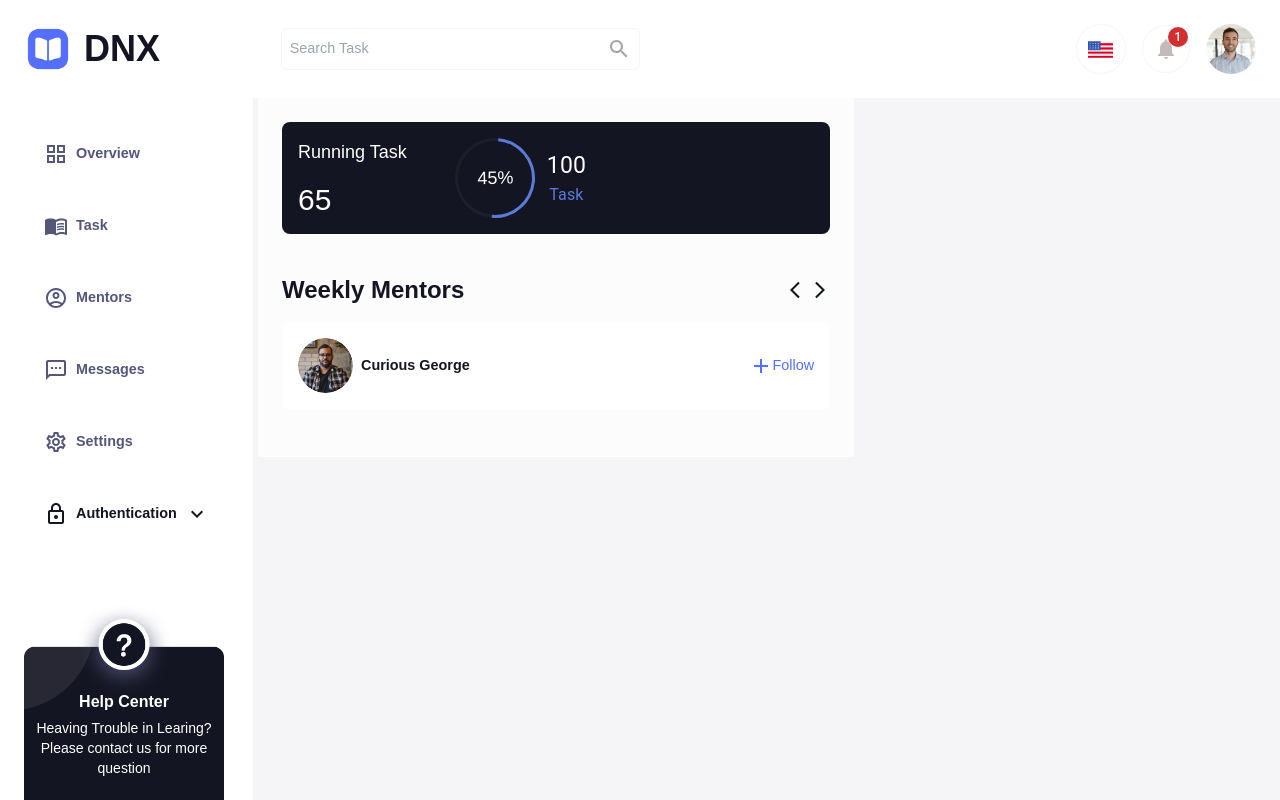
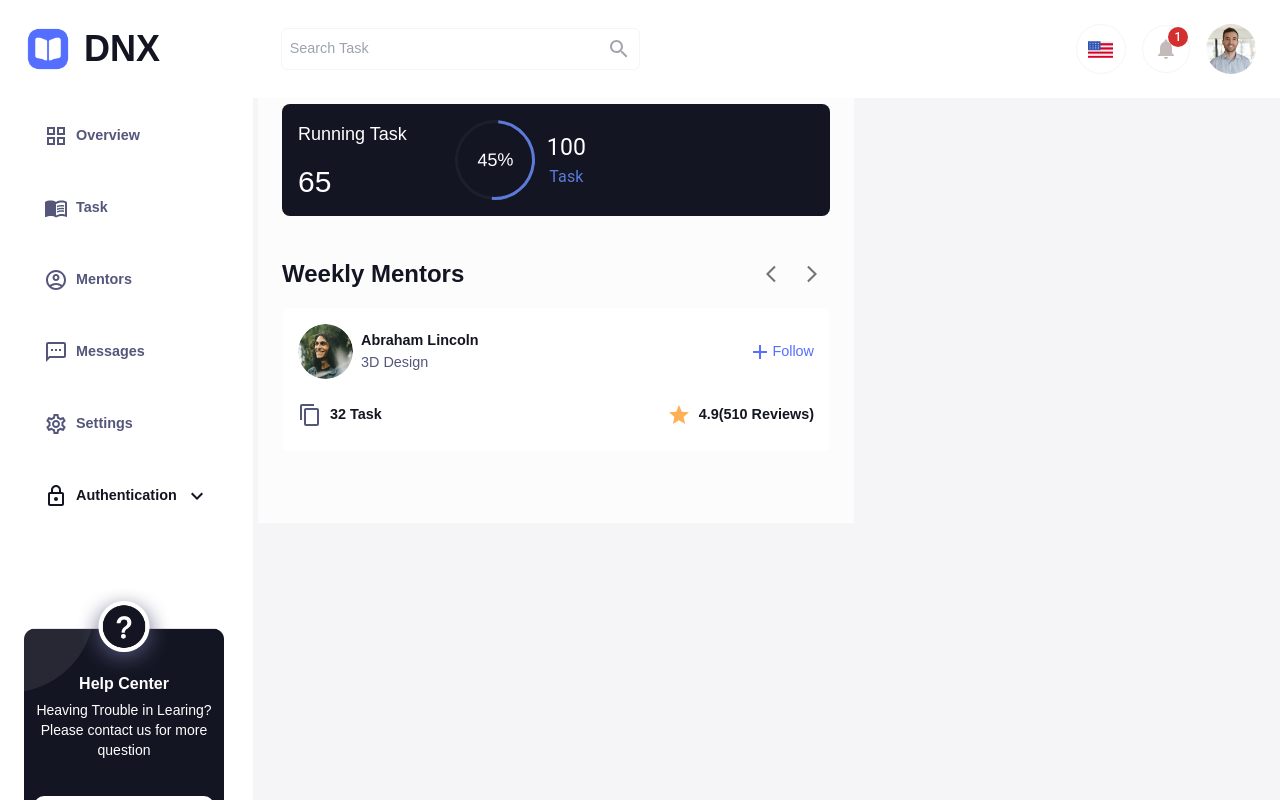
Before and after one commit to AliRaza048/student-Management-App, a React (Create React App) app: page / in a window 1280 px wide. Built offline with nearby package versions, Linux system fonts and the light colour scheme.

Commit message:
working on design

```diff
--- a/package.json
+++ b/package.json
@@ -27,6 +27,7 @@
     "react-toastify": "^10.0.5",
     "sass": "^1.77.8",
     "styled-components": "^6.1.12",
+    "swiper": "^11.1.14",
     "web-vitals": "^2.1.4"
   },
   "scripts": {
--- a/src/App.css
+++ b/src/App.css
@@ -95,6 +95,7 @@ h5 {
 .sidebar {
   background-color: white;
   overflow-y: scroll;
+  margin-top: 5rem;
 }
 .sidebar:hover {
   overflow-y: scroll;
@@ -203,6 +204,7 @@ h5 {
 .overview__containerOne__runningTask {
   background-color: #141522;
   color: white;
+  margin-top: 5rem;
 }
 .overview__containerOne__borderCircle {
   width: 100%;
--- a/src/components/Header/index.js
+++ b/src/components/Header/index.js
@@ -142,7 +142,7 @@ const Header = () => {
 
   return (
     <React.Fragment>
-    <nav className="bg-white p-6 flex items-center justify-between">
+    <nav className="fixed z-10 w-full bg-white p-6 flex items-center justify-between">
       <section className="flex items-center w-1/2 justify-between">
         <ul className="flex items-center gap-3">
           <img
--- a/src/pages/StudentPortal/Overview/components/TaskChart.js
+++ /dev/null
@@ -1,105 +0,0 @@
-import React, { Component } from 'react';
-import CanvasJSReact from '@canvasjs/react-charts';
-
-var CanvasJS = CanvasJSReact.CanvasJS;
-var CanvasJSChart = CanvasJSReact.CanvasJSChart;
-
-class TaskChart extends Component {
-	constructor() {
-		super();
-		this.toggleDataSeries = this.toggleDataSeries.bind(this);
-	}
-
-	toggleDataSeries(e){
-		if (typeof(e.dataSeries.visible) === "undefined" || e.dataSeries.visible) {
-			e.dataSeries.visible = false;
-		}
-		else{
-			e.dataSeries.visible = true;
-		}
-		this.chart.render();
-	}
-
-	render() {
-		const options = {
-			theme: "light2",
-			animationEnabled: true,
-
-			axisX: {
-			},
-			axisY: {
-				titleFontColor: "#6D78AD",
-				lineColor: "#6D78AD",
-				labelFontColor: "#6D78AD",
-				tickColor: "#6D78AD"
-			},
-			axisY2: {
-				titleFontColor: "#51CDA0",
-				lineColor: "#51CDA0",
-				labelFontColor: "#51CDA0",
-				tickColor: "#51CDA0"
-			},
-			toolTip: {
-				shared: true
-			},
-			legend: {
-				cursor: "pointer",
-				itemclick: this.toggleDataSeries
-			},
-			data: [{
-				type: "spline",
-				showInLegend: true,
-				xValueFormatString: "MMM YYYY",
-				yValueFormatString: "#,##0 Units",
-				dataPoints: [
-					{ x: new Date(2017, 0, 1), y: 120 },
-					{ x: new Date(2017, 1, 1), y: 135 },
-					{ x: new Date(2017, 2, 1), y: 144 },
-					{ x: new Date(2017, 3, 1), y: 103 },
-					{ x: new Date(2017, 4, 1), y: 93 },
-					{ x: new Date(2017, 5, 1), y: 129 },
-					{ x: new Date(2017, 6, 1), y: 143 },
-					{ x: new Date(2017, 7, 1), y: 156 },
-					{ x: new Date(2017, 8, 1), y: 122 },
-					{ x: new Date(2017, 9, 1), y: 106 },
-					{ x: new Date(2017, 10, 1), y: 137 },
-					{ x: new Date(2017, 11, 1), y: 142 }
-				]
-			},
-			{
-				type: "spline",
-				axisYType: "secondary",
-				showInLegend: true,
-				xValueFormatString: "MMM YYYY",
-				yValueFormatString: "$#,##0.#",
-				dataPoints: [
-					{ x: new Date(2017, 0, 1), y: 19034.5 },
-					{ x: new Date(2017, 1, 1), y: 20015 },
-					{ x: new Date(2017, 2, 1), y: 27342 },
-					{ x: new Date(2017, 3, 1), y: 20088 },
-					{ x: new Date(2017, 4, 1), y: 20234 },
-					{ x: new Date(2017, 5, 1), y: 29034 },
-					{ x: new Date(2017, 6, 1), y: 30487 },
-					{ x: new Date(2017, 7, 1), y: 32523 },
-					{ x: new Date(2017, 8, 1), y: 20234 },
-					{ x: new Date(2017, 9, 1), y: 27234 },
-					{ x: new Date(2017, 10, 1), y: 33548 },
-					{ x: new Date(2017, 11, 1), y: 32534 }
-				]
-			}]
-		}
-
-
-		return (
-		<div>
-			<CanvasJSChart options = {options}
-				 onRef={ref => this.chart = ref}
-			/>
-			{/*You can get reference to the chart instance as shown above using onRef. This allows you to access all chart properties and methods*/}
-		</div>
-		);
-	}
-
-}
-
-export default TaskChart;
--- /dev/null
+++ b/src/pages/StudentPortal/Overview/components/Teachers.js
@@ -0,0 +1,48 @@
+import React from "react";
+const Teachers = (item) => {
+  return (
+    <section className="flex w-full">
+      <aside className="p-4 w-full overview__activity__mentors rounded-md	mb-6 ">
+        <div className="flex justify-between">
+          <div className="flex gap-2 items-center">
+            {item.item.img}
+            <div>
+              <h1 className="font-semibold">{item.item.teacherName}</h1>
+              <h1 style={{ color: "rgb(84, 87, 122)" }}>
+                {item.item.lectureNAME}
+              </h1>
+            </div>
+          </div>
+          {item.item.type == "follow" ? (
+            <div
+              className="flex items-center cursor-pointer"
+              style={{ color: "#546FFF" }}
+            >
+              {item.item.addIcon}
+              <h6 >{item.item.follow}</h6>
+            </div>
+          ) : (
+            <h1
+              className="items-center flex justify-center"
+              style={{ color: "rgb(84, 87, 122)" }}
+            >
+              Followed
+            </h1>
+          )}
+        </div>
+        <div className="flex mt-6 justify-between items-center mb-2">
+          <div className="flex gap-2 items-center">
+            {item.item.taskIcon}
+            <h1 className="font-semibold">{item.item.task}</h1>
+          </div>
+          <div className="flex gap-2 items-center">
+            {item.item.starIcon}
+            <h1 className="font-semibold">{item.item.reviews}</h1>
+          </div>
+        </div>
+      </aside>
+    </section>
+  );
+};
+
+export default Teachers;
--- a/src/pages/StudentPortal/Overview/index.js
+++ b/src/pages/StudentPortal/Overview/index.js
@@ -1,10 +1,15 @@
 import React from "react";
 import Page from "../../../components/Page";
-import { Avatar, Typography } from "@mui/material";
+import { IconButton, Typography } from "@mui/material";
 import ArrowBackIosIcon from "@mui/icons-material/ArrowBackIos";
 import ArrowForwardIosIcon from "@mui/icons-material/ArrowForwardIos";
+import { Navigation, Pagination, Autoplay, A11y } from "swiper/modules";
+import { Swiper, SwiperSlide } from "swiper/react";
+import "swiper/swiper-bundle.css";
+import Teachers from "./components/Teachers";
+import { Avatar } from "@mui/material";
 import AddIcon from "@mui/icons-material/Add";
-import StarBorderIcon from "@mui/icons-material/StarBorder";
+import StarIcon from "@mui/icons-material/Star";
 import ContentCopyIcon from "@mui/icons-material/ContentCopy";
 const Overview = () => {
   const teachersData = [
@@ -22,48 +27,72 @@ const Overview = () => {
       lecture: 60,
       follow: "Follow",
       addIcon: <AddIcon />,
-      taskIcon: <ContentCopyIcon />,
+      taskIcon: <ContentCopyIcon sx={{ color: "rgb(84, 87, 122)" }} />,
       task: "60 Task",
       reviews: "4.9(470 Reviews)",
+      starIcon: <StarIcon sx={{ color: "rgb(255, 176, 84)" }} />,
+      type:"follow"
     },
-    // {
-    //   id: 2,
-    //   img: <img src={require("../../../assets/avatar2-4Zw0wyKV.png")} />,
-    //   teacherName: "Abraham Lincoln",
-    //   lectureNAME: "3D Design",
-    //   lecture: 60,
-    //   follow: "Followed",
-    //   addIcon: <AddIcon />,
-    //   taskIcon: <ContentCopyIcon />,
-    //   task: "32 Task",
-    //   reviews: "4.9(510 Reviews)",
-    // },
-    // {
-    //   id: 3,
-    //   img: <img src={require("../../../assets/avatar3-CQVfZJmL.png")} />,
-    //   teacherName: "Alex Stanton",
-    //   lectureNAME: "UI UX Designer",
-    //   lecture: 60,
-    //   follow: "Followed",
-    //   addIcon: <AddIcon />,
-    //   taskIcon: <ContentCopyIcon />,
-    //   task: "32 Task",
-    //   reviews: "4.9(510 Reviews)",
-    // },
-    // {
-    //   id: 4,
-    //   img: <img src={require("../../../assets/avatar4-UQqyHlpd.png")} />,
-    //   teacherName: "Richard Kyle",
-    //   lectureNAME: "2D Design",
-    //   lecture: 60,
-    //   follow: "Followed",
-    //   addIcon: <AddIcon />,
-    //   taskIcon: <ContentCopyIcon />,
-    //   task: "32 Task",
-    //   reviews: "4.9(510 Reviews)",
-    // },
+    {
+      id: 2,
+      img: (
+        <Avatar
+          src={require("../../../assets/avatar2-4Zw0wyKV.png")}
+          sx={{ width: "55px", height: "55px" }}
+          className="cursor-pointer"
+        />
+      ),
+      teacherName: "Abraham Lincoln",
+      lectureNAME: "3D Design",
+      lecture: 60,
+      follow: "Follow",
+      addIcon: <AddIcon />,
+      taskIcon: <ContentCopyIcon sx={{ color: "rgb(84, 87, 122)" }} />,
+      task: "32 Task",
+      reviews: "4.9(510 Reviews)",
+      starIcon: <StarIcon sx={{ color: "rgb(255, 176, 84)" }} />,
+      type:"follow"
+    },
+    {
+      id: 3,
+      img: (
+        <Avatar
+          src={require("../../../assets/avatar3-CQVfZJmL.png")}
+          sx={{ width: "55px", height: "55px" }}
+          className="cursor-pointer"
+        />
+      ),
+      teacherName: "Alex Stanton",
+      lectureNAME: "UI UX Designer",
+      lecture: 60,
+      follow: "Follow",
+      addIcon: <AddIcon />,
+      taskIcon: <ContentCopyIcon sx={{ color: "rgb(84, 87, 122)" }} />,
+      task: "32 Task",
+      reviews: "4.9(510 Reviews)",
+      starIcon: <StarIcon sx={{ color: "rgb(255, 176, 84)" }} />,
+      type:"follow"
+    },
+    {
+      id: 4,
+      img: (
+        <Avatar
+          src={require("../../../assets/avatar4-UQqyHlpd.png")}
+          sx={{ width: "55px", height: "55px" }}
+          className="cursor-pointer"
+        />
+      ),
+      teacherName: "Richard Kyle",
+      lectureNAME: "2D Design",
+      lecture: 60,
+      addIcon: <AddIcon />,
+      taskIcon: <ContentCopyIcon sx={{ color: "rgb(84, 87, 122)" }} />,
+      task: "32 Task",
+      reviews: "4.9(510 Reviews)",
+      starIcon: <StarIcon sx={{ color: "rgb(255, 176, 84)" }} />,
+      type:"followed"
+    },
   ];
-
   return (
     <Page>
       <main className="ml-left overview">
@@ -91,35 +120,44 @@ const Overview = () => {
                 Weekly Mentors
               </h3>
               <div className="flex cursor-pointer">
+                <IconButton className="backward__icon">
                   <ArrowBackIosIcon
                     className="cursor-pointer"
                     color="#272834"
                     fontSize="small"
                   />
+                </IconButton>
+                <IconButton className="forward__icon">
                   <ArrowForwardIosIcon
                     className="cursor-pointer"
                     color="#272834"
                     fontSize="small"
                   />
+                </IconButton>
               </div>
             </div>
-            {teachersData.map((item) => (
-              <aside className="p-4 overview__activity__mentors rounded-md	mb-6 ">
-                <div className="flex justify-between">
-                  <div className="flex gap-2 items-center">
-                    {item.img}
-                    <h1 className="font-semibold">{item.teacherName}</h1>
-                  </div>
-                  <div
-                    className="flex items-center cursor-pointer"
-                    style={{ color: "#546FFF" }}
+            <Swiper
+              modules={[Navigation, Pagination, A11y, Autoplay]}
+              spaceBetween={10}
+              slidesPerView={1}
+              className="landingPage__container__cardsContainer1__cards"
+              navigation={{
+                prevEl: ".backward__icon",
+                nextEl: ".forward__icon",
+              }}
+              autoplay={{
+                delay: 2000,
+                pauseOnMouseEnter: true,
+                disableOnInteraction: false,
+              }}
+              loop={true}
             >
-                    {item.addIcon}
-                    <h6>{item.follow}</h6>
-                  </div>
-                </div>
-              </aside>
+              {teachersData.map((item, index) => (
+                <SwiperSlide key={index}>
+                  <Teachers item={item} />
+                </SwiperSlide>
               ))}
+            </Swiper>
           </section>
         </aside>
       </main>
--- a/src/sass/components/_sidebar.scss
+++ b/src/sass/components/_sidebar.scss
@@ -1,6 +1,7 @@
 .sidebar {
     background-color: white;
     overflow-y: scroll;
+    margin-top: 5rem;
     &:hover {
         overflow-y: scroll;
         &::-webkit-scrollbar {
--- a/src/sass/pages/_overview.scss
+++ b/src/sass/pages/_overview.scss
@@ -4,6 +4,7 @@
         &__runningTask {
             background-color: #141522;
             color: white;
+            margin-top: 5rem;
         }
         &__borderCircle {
             width: 100%;
```
Also changed, not shown: 2 other files (tests, documents, lock files or other folders). Lines whose indentation alone changed are shown as unchanged.
